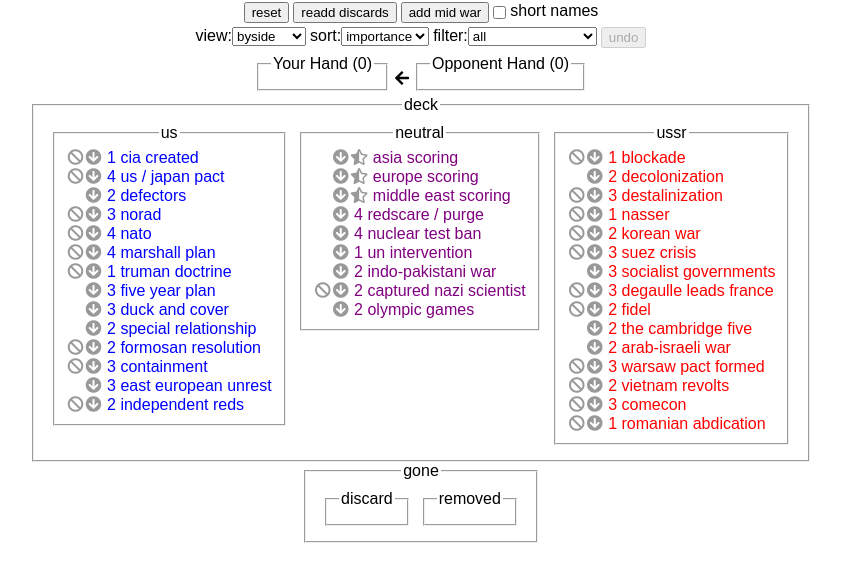
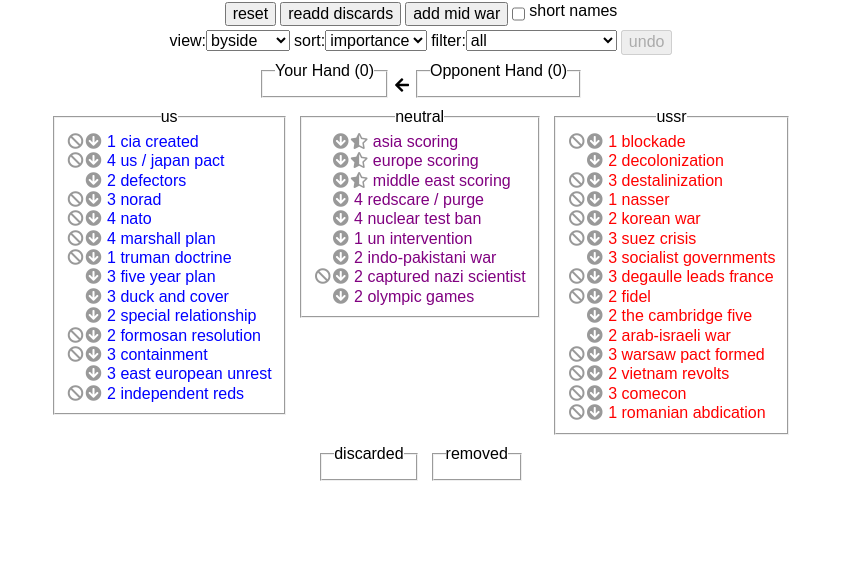
Before and after one commit to mindreader/twilight-struggle-counter, a React (Create React App) app: page / in a window 1280 px wide. Shown: the top 582 px of the page, without its empty margins (219-1060 px from the left). Built offline with nearby package versions, Linux system fonts and the light colour scheme.

Commit message:
Dealing with webkit's lack of flex on fieldsets via browser detect.

```diff
--- a/package.json
+++ b/package.json
@@ -3,6 +3,7 @@
   "version": "0.1.0",
   "private": true,
   "dependencies": {
+    "detect-browser": "^3.0.0",
     "immutable": "^3.8.2",
     "react": "^16.4.1",
     "react-dom": "^16.4.1",
--- a/public/index.html
+++ b/public/index.html
@@ -9,8 +9,9 @@
       homescreen on Android. See https://developers.google.com/web/fundamentals/engage-and-retain/web-app-manifest/
     -->
     <link rel="manifest" href="%PUBLIC_URL%/manifest.json">
-    <link rel="shortcut icon" href="%PUBLIC_URL%/favicon2.ico">
+    <link rel="shortcut icon" href="%PUBLIC_URL%/favicon.ico">
     <link rel="stylesheet" href="https://use.fontawesome.com/releases/v5.1.0/css/all.css" integrity="sha384-lKuwvrZot6UHsBSfcMvOkWwlCMgc0TaWr+30HWe3a4ltaBwTZhyTEggF5tJv8tbt" crossorigin="anonymous">
+    <link rel="stylesheet" href="https://cdn.jsdelivr.net/npm/normalize.css@8.0.0/normalize.min.css" crossorigin="anonymous">
     <!--
       Notice the use of %PUBLIC_URL% in the tags above.
       It will be replaced with the URL of the `public` folder during the build.
@@ -20,7 +21,7 @@
       work correctly both with client-side routing and a non-root public URL.
       Learn how to configure a non-root public URL by running `npm run build`.
     -->
-    <title>React App</title>
+    <title>Twilight Struggle Card Counter</title>
   </head>
   <body>
     <noscript>
--- a/src/App.js
+++ b/src/App.js
@@ -2,6 +2,7 @@ import React, { Component } from "react";
 import "./App.css";
 import Cards from "./Cards.js";
 import SessionStorage from "./SessionStorage.js";
+import { detect } from 'detect-browser'
 
 const { Map, fromJS } = require("immutable");
 
@@ -154,6 +155,13 @@ class App extends Component {
       }
     }
 
+  deckContainer = (legend, cl, content) => {
+    if (this.browser.name === "firefox")
+      return <fieldset align="center" className={cl}><legend>{legend}</legend>{content}</fieldset>
+    else
+      return <div className={cl}>{content}</div>
+  }
+
   nextPhaseLabel = () => {
     switch (this.state.data.get("phase")) {
       case 1:
@@ -179,6 +187,7 @@ class App extends Component {
   constructor(props) {
     super(props);
 
+    this.browser = detect()
     this.storage = SessionStorage.storageAvailable("sessionStorage");
 
     this.sorts = ["name", "importance", "ops"];
@@ -287,7 +296,7 @@ class App extends Component {
     />
   );
 
-  renderByMisc() {
+  renderByCategory() {
     // TODO this and top of renderByRegion are complete copy paste
     const cards = this.cards();
     const regInfo = Cards.cardRegions(
@@ -329,18 +338,16 @@ class App extends Component {
 
     const content = [suicide, defconimpr, defcondegr, badcarddisc, warcards, china, cardstealers].map(
       ({ cat, data }) => (
-        <fieldset className="cardCol">
+        <fieldset key={cat} className="cardCol">
           <legend align="center">{cat}</legend>
           <ul>{data}</ul>
         </fieldset>
       )
     );
     return (
+
       <div className="collapseedges">
-        <fieldset className="bycategory">
-          <legend align="center">deck</legend>
-          {content}
-        </fieldset>
+          {this.deckContainer("deck", "bycategory", content)}
       </div>
     );
   }
@@ -384,7 +391,7 @@ class App extends Component {
     let sa = { region: "south america", data: f("sa") };
     let ca = { region: "central america", data: f("ca") };
     const content = [eu, mid, asia, sea, afr, sa, ca].map(({ region, data }) => (
-      <fieldset className="cardCol">
+      <fieldset key={region} className="cardCol">
         <legend align="center">{region}</legend>
         <ul>{data}</ul>
       </fieldset>
@@ -392,10 +399,7 @@ class App extends Component {
 
     return (
       <div className="collapseedges">
-        <fieldset className="byregion">
-          <legend align="center">deck</legend>
-          {content}
-        </fieldset>
+          {this.deckContainer("deck", "byregion", content)}
       </div>
     );
   }
@@ -412,33 +416,22 @@ class App extends Component {
         .map((c, k) => this.renderCard(k, c))
         .toList();
 
-    let us = f("us");
-    let neutral = f("neutral");
-    let ussr = f("ussr");
+    const us = {side: "us", data: f("us")}
+    const neutral = {side: "neutral", data: f("neutral")}
+    const ussr = {side: "ussr", data: f("ussr")}
+
+    const content = [us,neutral,ussr].map(({side, data}) =>
+          <div key={side} className="cardCol">
+            <fieldset>
+              <legend align="center">{side}</legend>
+              <ul>{data}</ul>
+            </fieldset>
+          </div>
+    )
 
     return (
       <div className="collapseedges">
-        <fieldset className="byside">
-          <legend align="center">deck</legend>
-          <div className="cardCol">
-            <fieldset>
-              <legend align="center">us</legend>
-              <ul>{us}</ul>
-            </fieldset>
-          </div>
-          <div className="cardCol">
-            <fieldset>
-              <legend align="center">neutral</legend>
-              <ul>{neutral}</ul>
-            </fieldset>
-          </div>
-          <div className="cardCol">
-            <fieldset>
-              <legend align="center">ussr</legend>
-              <ul>{ussr}</ul>
-            </fieldset>
-          </div>
-        </fieldset>
+          {this.deckContainer("deck", "byside", content)}
       </div>
     );
   }
@@ -455,26 +448,18 @@ class App extends Component {
     const discards = keep("discarded");
     const removes = keep("removed");
 
-    return (
-      <fieldset className="discardpile">
-        <legend align="center">gone</legend>
-        <div id="discarded" className="cardCol">
+    const content = [{name: "discarded", data: discards},{name: "removed", data: removes}].map( c =>
+        <div key={c.name} id={c.name} className="cardCol">
           <fieldset>
-            <legend align="center">discard</legend>
-            <ul>{discards}</ul>
+            <legend align="center">{c.name}</legend>
+            <ul>{c.data}</ul>
           </fieldset>
         </div>
-        <div id="removed" className="cardCol">
-          <fieldset>
-            <legend align="center">removed</legend>
-            <ul>{removes}</ul>
-          </fieldset>
-        </div>
-      </fieldset>
-    );
+    )
+    return this.deckContainer("gone", "discardpile", content)
   };
 
-  render() {
+  render = () => {
     let content = null;
     switch (this.state.data.get("viewBy")) {
       case "region":
@@ -482,7 +467,7 @@ class App extends Component {
         break;
 
       case "category":
-        content = this.renderByMisc();
+        content = this.renderByCategory();
         break;
 
       case "byside":
@@ -533,7 +518,7 @@ class App extends Component {
             checked={this.state.data.get("shortCardNames")}
             onChange={this.toggleCardNames}
           />
-          <label for="shortnames">short names</label>
+          <label htmlFor="shortnames">short names</label>
         </div>
 
         <div className={["buttons"].join(" ")}>
--- a/src/Cards.js
+++ b/src/Cards.js
@@ -131,14 +131,14 @@ class Cards {
         side: "ussr",
         ops: 1
       }),
-      korw: Map({
+      kwar: Map({
         name: "korean war",
         early: true,
         event: true,
         side: "ussr",
         ops: 2
       }),
-      arisw: Map({
+      aiwar: Map({
         name: "arab-israeli war",
         early: true,
         event: false,
@@ -195,7 +195,7 @@ class Cards {
         side: "us",
         ops: 4
       }),
-      indopw: Map({
+      ipwar: Map({
         name: "indo-pakistani war",
         early: true,
         event: false,
@@ -384,7 +384,7 @@ class Cards {
         side: "ussr",
         ops: 2
       }),
-      all: Map({
+      allend: Map({
         name: "allende",
         mid: true,
         event: true,
@@ -433,7 +433,7 @@ class Cards {
         side: "ussr",
         ops: 1
       }),
-      crg: Map({
+      colrg: Map({
         name: "colonial rear guards",
         mid: true,
         event: false,
@@ -788,14 +788,14 @@ class Cards {
       "armsr",
       "cubmc",
       "howil",
-      "indopw",
+      "ipwar",
       "un",
       "brez",
       "hostage",
       "warsaw",
       "marine",
       "portu",
-      "arisw",
+      "aiwar",
       "camb",
       "ortega",
       "fidel",
@@ -828,7 +828,7 @@ class Cards {
       "suez",
       "quag",
       "safrun",
-      "korw",
+      "kwar",
       "nass",
       "trum",
       "mp",
@@ -839,7 +839,7 @@ class Cards {
       "def",
       "voa",
       "gsales",
-      "crg",
+      "colrg",
       "sasc",
       "afsc",
       "casc",
@@ -849,7 +849,7 @@ class Cards {
       "refo",
       "aldr",
       "lib",
-      "all",
+      "allend",
       "destal",
       "decol",
       "japan",
@@ -877,8 +877,8 @@ class Cards {
       // cards that are commonly used to degrade the defcon by the US to prevent bad card from leaving
       defconincreasers: Set(["howil", "cubmc", "gsales"]),
       // cards capable of ditching score cards.
-      badcarddiscarders: Set(["asknot","fyp"]),
-      warcards: Set(["iiw","arisw", "indopw", "bw", "korw"]),
+      badcarddiscarders: Set(["asknot","fyp","aldr"]),
+      warcards: Set(["iiw","aiwar", "ipwar", "bw", "kwar"]),
       // china card stealers
       china: Set(["nixon", "cult", "ussu"]),
       // card stealers / discarders you should be aware of
@@ -887,17 +887,17 @@ class Cards {
       // these cards could theoretically affect any region at any time when if headlined.
       all: Set(["destal", "bw", "nsubs", "abm", "pupp", "cam"]),
       eu: Set(["eusc", "socgov", "block", "romabd", "come", "warsaw", "degau", "trum","ireds", "mp", "suez", "eeunr", "willy", "voa", "refo", "tdtw", "persh", "jp2", "sprel"]),
-      me: Set(["mesc", "arisw", "opec", "camp", "saddat", "voa", "hostage", "shutt", "awacs", "musrev", "nass"]),
-      as: Set(["assc","viet", "korw", "indopw", "japan", "decol", "form", "voa", "marine", "shutt"]),
-      sea: Set(["seasc", "viet", "decol","crg", "voa", "ussu"]),
-      sa: Set(["sasc", "junta", "all", "panam", "oas", "voa", "ussu", "allpro", "ladc"]),
+      me: Set(["mesc", "aiwar", "opec", "camp", "saddat", "voa", "hostage", "shutt", "awacs", "musrev", "nass"]),
+      as: Set(["assc","viet", "kwar", "ipwar", "japan", "decol", "form", "voa", "marine", "shutt"]),
+      sea: Set(["seasc", "viet", "decol","colrg", "voa", "ussu"]),
+      sa: Set(["sasc", "junta", "allend", "panam", "oas", "voa", "ussu", "allpro", "ladc"]),
       ca: Set(["casc", "fidel", "junta", "panam", "oas", "voa", "lib", "ironl", "ortega"]),
-      af: Set(["afsc", "decol", "portu", "crg", "voa"]),
+      af: Set(["afsc", "decol", "portu", "colrg", "voa"]),
     })
 
     if (cardsRemoved.has("jp2")) { cards = cards.updateIn(["eu"], s => s.add("solid")) }
     if (cardsRemoved.has("awacs")) { cards = cards.updateIn(["me"], s => s.remove("musrev")) }
-    if (cardsRemoved.has("camp")) { cards = cards.updateIn(["me"], s => s.remove("arisw")) }
+    if (cardsRemoved.has("camp")) { cards = cards.updateIn(["me"], s => s.remove("aiwar")) }
 
     // cambridge five in late war
     if (phase === 3) cards = cards.updateIn(["all"], s => s.remove("cam"))
```
Also changed, not shown: 1 other file (tests, documents, lock files or other folders). Lines whose indentation alone changed are shown as unchanged.
